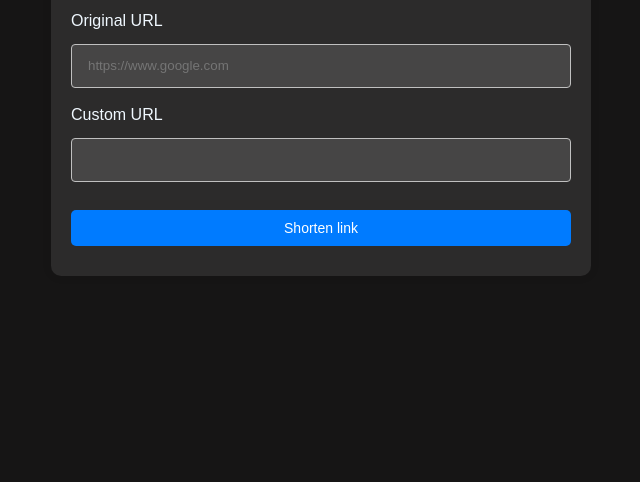
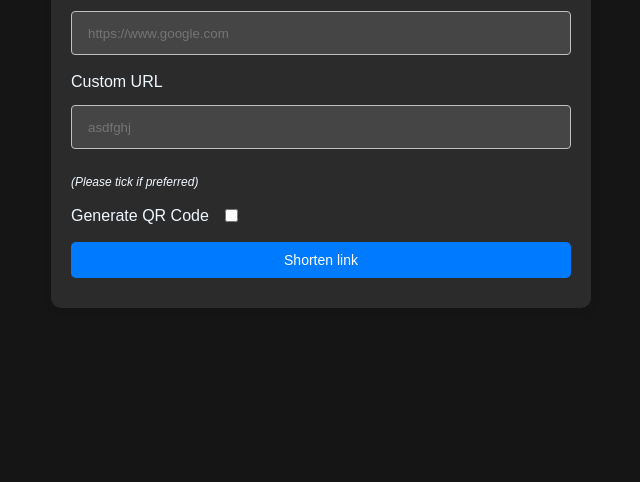
Before and after one commit to Amaksss/scissor, a website: page public/home.html in a window 1280 px wide. Shown: the part 318-800 px from the top of the page, without its empty margins (319-959 px from the left). Drawn offline with Linux system fonts and the light colour scheme.

Commit message:
generateqr

```diff
--- a/public/home.html
+++ b/public/home.html
@@ -177,6 +177,28 @@ input.link {
             color: #333; /* Dark text color for links */
         }
 
+        .checkbox-container {
+        display: flex;
+        align-items: center;
+        margin-top: 10px;
+        gap: 16px;
+        }
+
+    .checkbox-container input[type="checkbox"] {
+    margin-right: 20px; /* Space between checkbox and label */
+    }
+
+    .checkbox-container label {
+    margin: 0; /* Remove default margin */
+    color: aliceblue;
+    }
+
+
+    .qr {
+        margin-bottom: 0px;
+        font-size: 12px;
+        font-style: italic;
+    }
 
         @media only screen and (max-width: 600px) {
            .container {
@@ -215,7 +237,14 @@ input.link {
                 <input type="url" class="link" name="link" placeholder="https://www.google.com" id="originalUrl" required>
 
                 <label for="link">Custom URL</label>
-                <input class="link" name="customAlias" id="customAlias">
+                <input class="link" name="customAlias" id="customAlias" placeholder="asdfghj">
+
+                <div><p class="qr">(Please tick if preferred)</p></div>
+
+                <div class="checkbox-container">
+                <label for="generateQr">Generate QR Code</label>
+                <input type="checkbox" name="generateQr" id="generateQr">
+                </div>
 
                 <button type="submit">Shorten link</button>
             </form>
@@ -223,6 +252,8 @@ input.link {
             <div id="shortenedUrlContainer">
                 <p>Your shortened URL: <span id="shortenedUrl"></span></p>
                 <button id="copyButton">Copy</button>
+                <div id="qrCodeContainer"></div>
+
             </div>
 
             <div id="message" class="message"></div>
@@ -243,10 +274,12 @@ input.link {
             const shortenForm = document.getElementById('shortenForm');
             const originalUrlInput = document.getElementById('originalUrl');
             const customAliasInput = document.getElementById('customAlias');
+            const generateQrInput = document.getElementById('generateQr');
             const shortenedUrlContainer = document.getElementById('shortenedUrlContainer');
             const shortenedUrlText = document.getElementById('shortenedUrl');
             const copyButton = document.getElementById('copyButton');
             const messageDiv = document.getElementById('message');
+            const qrCodeContainer = document.getElementById('qrCodeContainer');
             const historyButton = document.getElementById('historyButton'); // Add this line
         const historyContainer = document.getElementById('historyContainer');
         const historyModal = document.getElementById('historyModal');
@@ -265,6 +298,7 @@ input.link {
                 e.preventDefault();
                 const originalUrl = originalUrlInput.value;
                 const customAlias = customAliasInput.value;
+                const generateQr = generateQrInput.checked;
                 const token = getToken(); // Retrieve token
 
 
@@ -281,7 +315,7 @@ input.link {
                             'Content-Type': 'application/json',
                             'Authorization': `Bearer ${token}` // Send token as a Bearer token
                         },
-                        body: JSON.stringify({ originalUrl, customShortUrl: customAlias })
+                        body: JSON.stringify({ originalUrl, customShortUrl: customAlias, generateQr })
                     });
 
                     if (!response.ok) {
@@ -292,6 +326,16 @@ input.link {
                     const fullShortUrl = `${BASE_URL}${data.shortUrl}`;
                     shortenedUrlText.textContent = fullShortUrl;
                     shortenedUrlContainer.style.display = 'block';
+
+                    if (data.qrCode) {
+                    const qrCodeImage = new Image();
+                    qrCodeImage.src = data.qrCode;
+                    qrCodeContainer.innerHTML = '';
+                    qrCodeContainer.appendChild(qrCodeImage);
+                    } else {
+                        qrCodeContainer.innerHTML = '';
+                    }
+
                     showMessage('URL shortened successfully!', 'success-message');
                 } catch (error) {
                     console.error('Error:', error);
```
Also changed, not shown: 1 other file.
